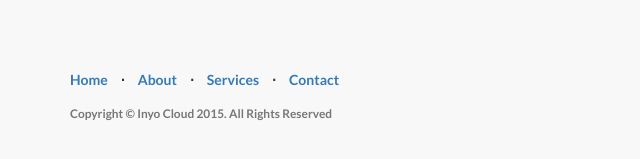
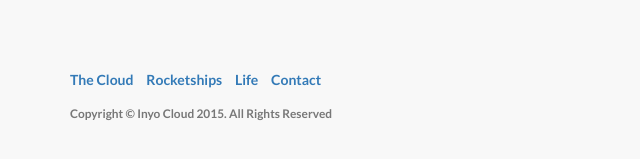
Before and after one commit to rcoh/inyo, a plain HTML site: page index.html in a window 1280 px wide. Shown: the part 2361-2520 px from the top of the page, 0-640 px from the left. Drawn offline with Linux system fonts and the light colour scheme.

Commit message:
Fix headers

```diff
--- a/index.html
+++ b/index.html
@@ -49,13 +49,13 @@
             <div class="collapse navbar-collapse" id="bs-example-navbar-collapse-1">
                 <ul class="nav navbar-nav navbar-right">
                     <li>
-                        <a href="#about">About</a>
+                        <a href="#cloud">The Cloud</a>
                     </li>
                     <li>
-                        <a href="#services">Services</a>
+                        <a href="#rocketships">Rocketships</a>
                     </li>
                     <li>
-                        <a href="#contact">Life</a>
+                        <a href="#life">Life</a>
                     </li>
                 </ul>
             </div>
@@ -97,7 +97,7 @@
 
     <!-- Page Content -->
 
-	<a  name="services"></a>
+	<a  name="cloud"></a>
     <div class="content-section-a">
 
         <div class="container">
@@ -119,6 +119,7 @@
     </div>
     <!-- /.content-section-a -->
 
+    <a  name="rocketships"></a>
     <div class="content-section-b">
 
         <div class="container">
@@ -141,7 +142,7 @@
     </div>
     <!-- /.content-section-b -->
 
-
+    <a  name="life"></a>
     <div class="content-section-a">
 
         <div class="container">
@@ -181,17 +182,14 @@
                 <div class="col-lg-12">
                     <ul class="list-inline">
                         <li>
-                            <a href="#">Home</a>
+                            <a href="#cloud">The Cloud</a>
                         </li>
-                        <li class="footer-menu-divider">&sdot;</li>
                         <li>
-                            <a href="#about">About</a>
+                            <a href="#rocketships">Rocketships</a>
                         </li>
-                        <li class="footer-menu-divider">&sdot;</li>
                         <li>
-                            <a href="#services">Services</a>
+                            <a href="#life">Life</a>
                         </li>
-                        <li class="footer-menu-divider">&sdot;</li>
                         <li>
                             <a href="#contact">Contact</a>
                         </li>
```
